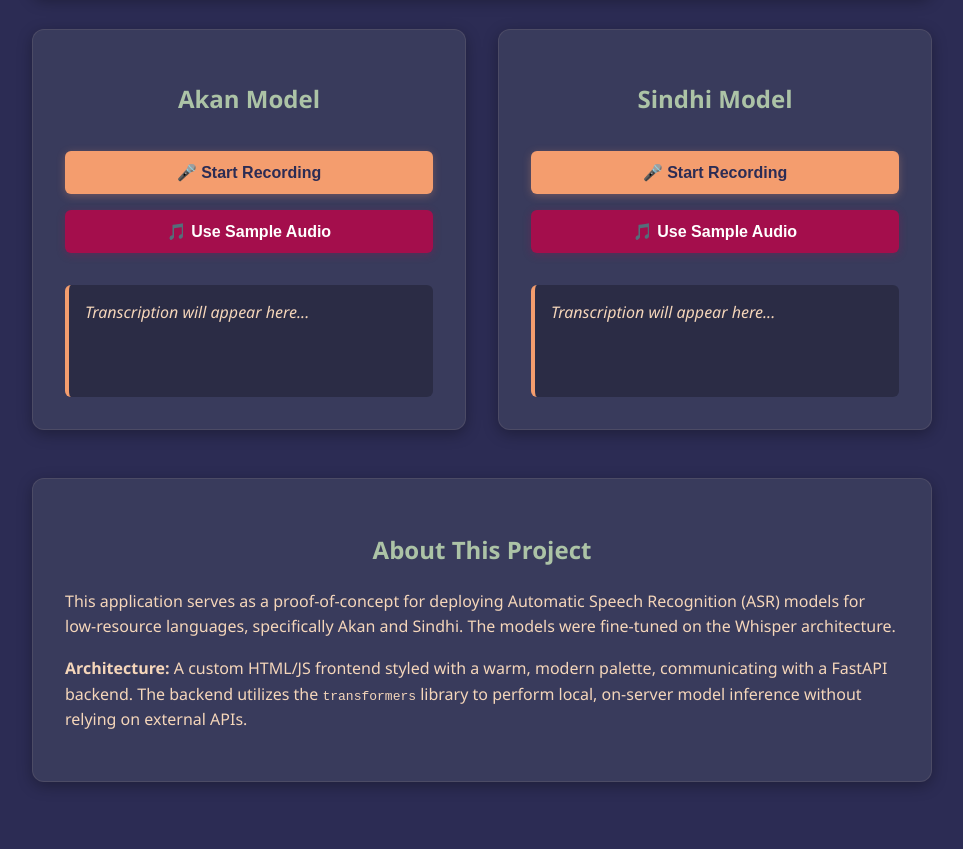
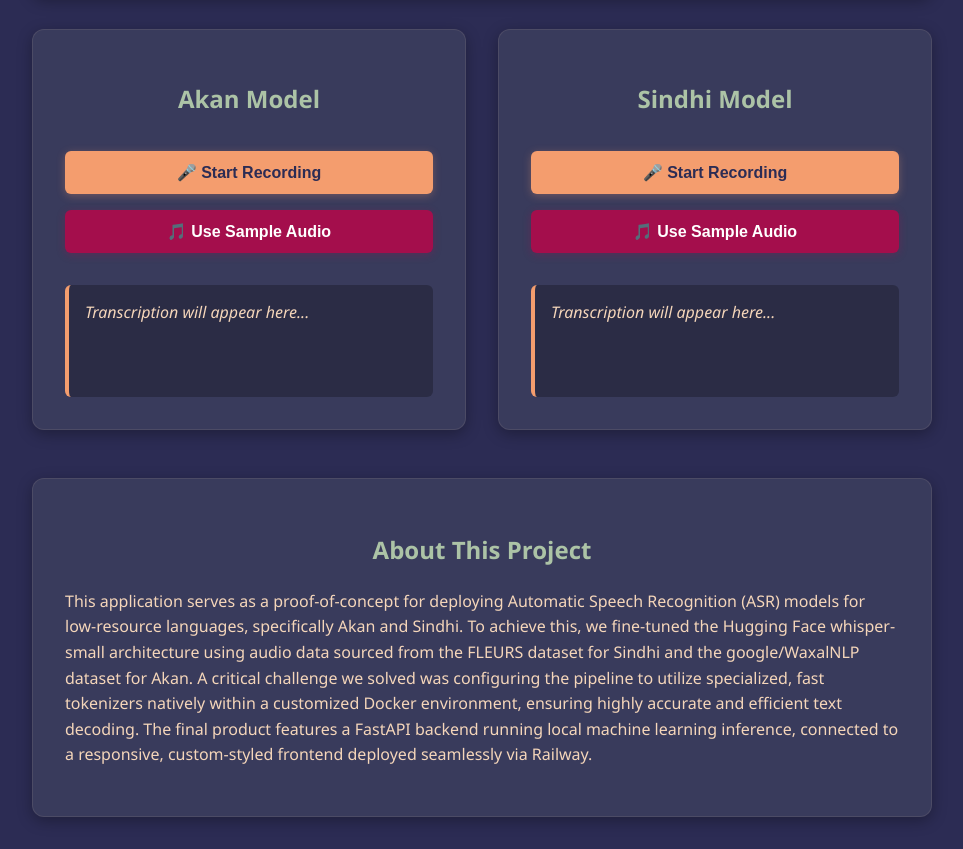
Before and after one commit to dvm14/akan_sindhi_asr, a plain HTML site: page static/index.html in a window 1280 px wide. Shown: the part 193-1042 px from the top of the page, without its empty margins (158-1121 px from the left). Before the commit the page ends 1007 px from the top, so only its background shows below. Drawn offline with Linux system fonts and the light colour scheme.

Commit message:
Update project description

```diff
--- a/static/index.html
+++ b/static/index.html
@@ -154,8 +154,8 @@
 
     <div class="about-section">
         <h2>About This Project</h2>
-        <p>This application serves as a proof-of-concept for deploying Automatic Speech Recognition (ASR) models for low-resource languages, specifically Akan and Sindhi. The models were fine-tuned on the Whisper architecture.</p>
-        <p><strong>Architecture:</strong> A custom HTML/JS frontend styled with a warm, modern palette, communicating with a FastAPI backend. The backend utilizes the <code>transformers</code> library to perform local, on-server model inference without relying on external APIs.</p>
+        <p>This application serves as a proof-of-concept for deploying Automatic Speech Recognition (ASR) models for low-resource languages, specifically Akan and Sindhi. To achieve this, we fine-tuned the Hugging Face whisper-small architecture using audio data sourced from the FLEURS dataset for Sindhi and the google/WaxalNLP dataset for Akan. A critical challenge we solved was configuring the pipeline to utilize specialized, fast tokenizers natively within a customized Docker environment, ensuring highly accurate and efficient text decoding. The final product features a FastAPI backend running local machine learning inference, connected to a responsive, custom-styled frontend deployed seamlessly via Railway.</p>
+
     </div>
 </div>
 
```
